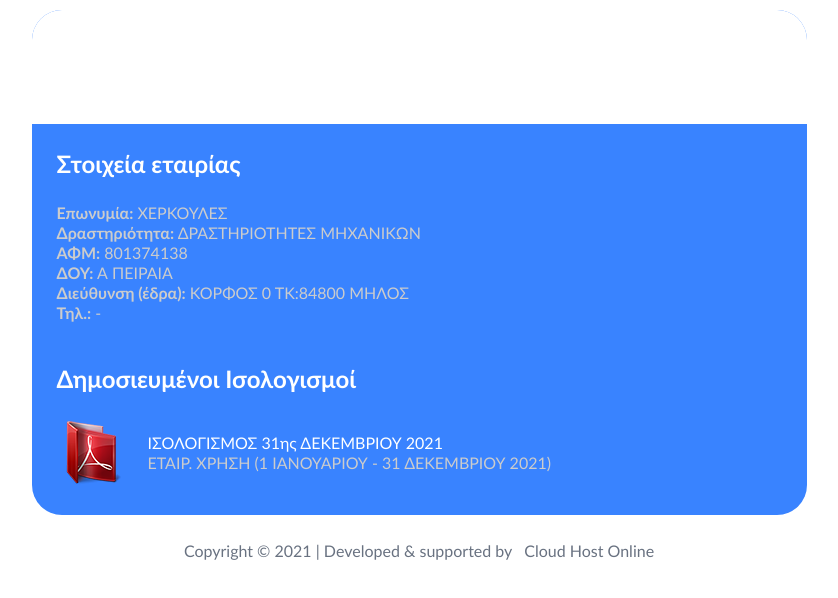
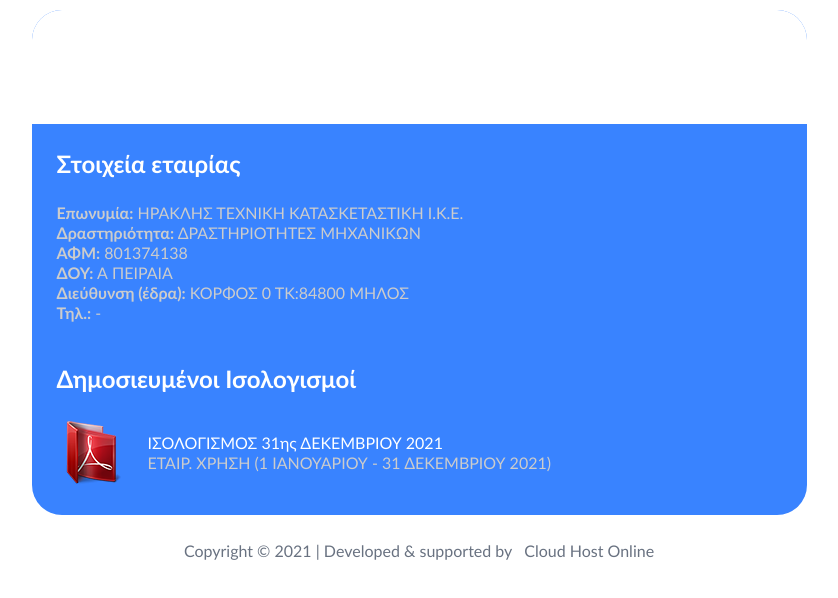
Before and after one commit to CloudHostOnline/HraklisTexnikiKataskeuastikiIKE, a plain HTML site: page index.html in a window 1280 px wide. Shown: the whole page, without its empty margins (221-1059 px from the left). Drawn offline with Linux system fonts and the light colour scheme.

Commit message:
Update index.html

```diff
--- a/index.html
+++ b/index.html
@@ -198,7 +198,7 @@ float:left;
         <tbody>
             <tr>
                 <td width="725" valign="top">
-                    <p><strong>Επωνυμία:</strong> ΧΕΡΚΟΥΛΕΣ
+                    <p><strong>Επωνυμία:</strong> ΗΡΑΚΛΗΣ ΤΕΧΝΙΚΗ ΚΑΤΑΣΚΕΤΑΣΤΙΚΗ Ι.Κ.Ε.
                     <br /><strong>Δραστηριότητα:</strong> ΔΡΑΣΤΗΡΙΟΤΗΤΕΣ ΜΗΧΑΝΙΚΩΝ
                     <br /><strong>ΑΦΜ:</strong> 801374138
                     <br /><strong>ΔΟΥ:</strong> Α ΠΕΙΡΑΙΑ
```
